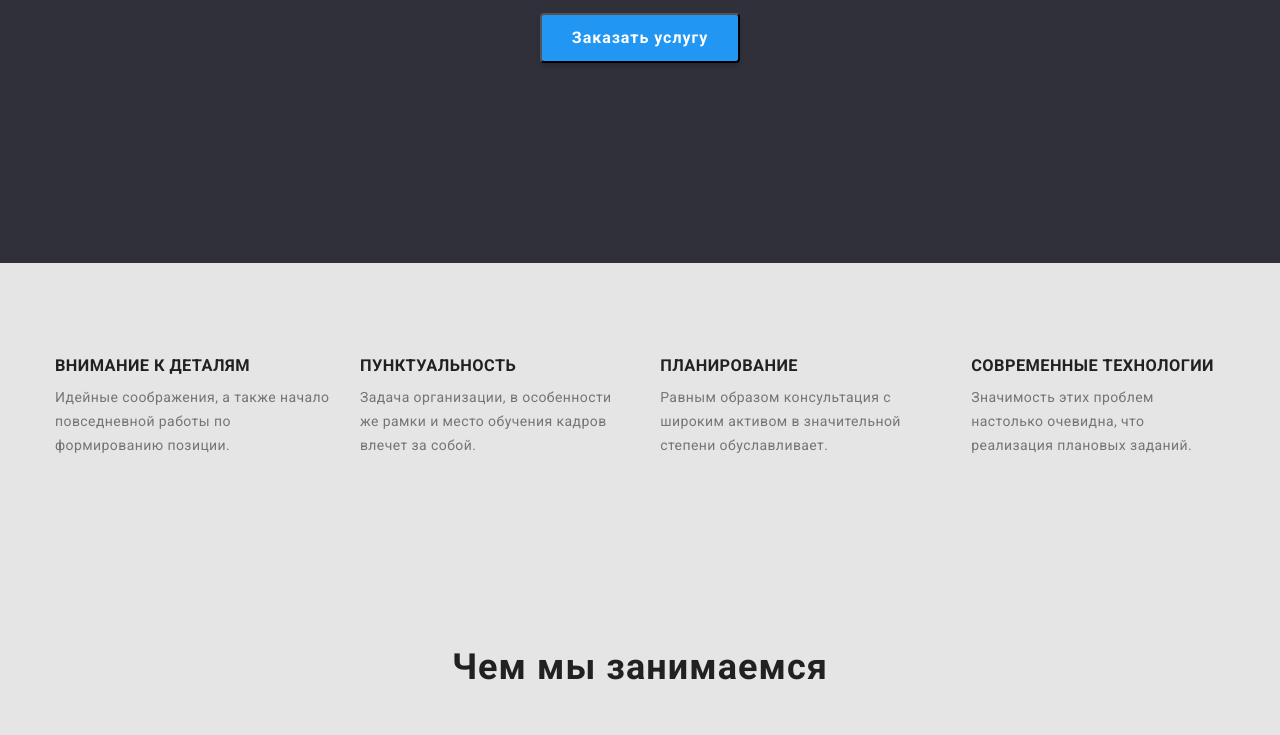
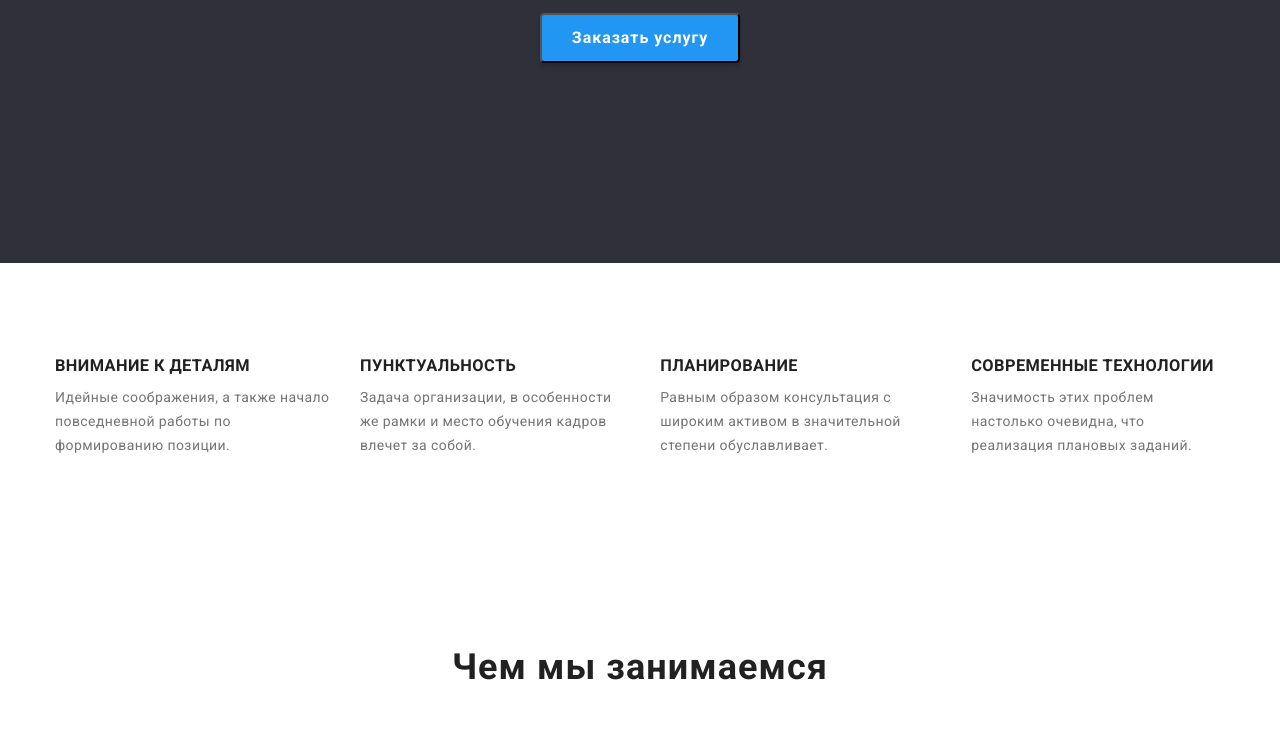
Before and after one commit to Peleshko/goit-markup-hw-03, a plain HTML site: page index.html in a window 1280 px wide. Shown: the part 435-1170 px from the top of the page. Drawn offline with nearby package versions, Linux system fonts and the light colour scheme.

Commit message:
скрыла заголовок, поменяла цвет фона

```diff
--- a/css/style.css
+++ b/css/style.css
@@ -9,7 +9,7 @@
 
 body {
     font-family: "Roboto", sans-serif;
-    background-color: var(--white-bg-color);
+    background-color: var(--secondary-text-color);
     color: var(--primary-text-color);
     margin: 0;
 }
@@ -114,9 +114,9 @@ body {
 
 /*Особенности*/
 
-.features {
+/*.features {
     background-color: var(--white-bg-color);
-}
+}*/
 
 .features-list {
     font-size: 14px;
@@ -125,11 +125,6 @@ body {
     display: flex;
     justify-content: space-between;
     margin-left: -30px;
-}
-
-
-h1 {
-    visibility: hidden;
 }
 
 .feature-item {
--- a/index.html
+++ b/index.html
@@ -55,7 +55,7 @@
         </section>
 
         <!-- Особенности -->
-        <section class="features section">
+        <section class="section">
             <div class="container">
                 <h2 hidden>
                     Наши сильные стороны
```
Also changed, not shown: portfolio.html (+1 -1 lines).
